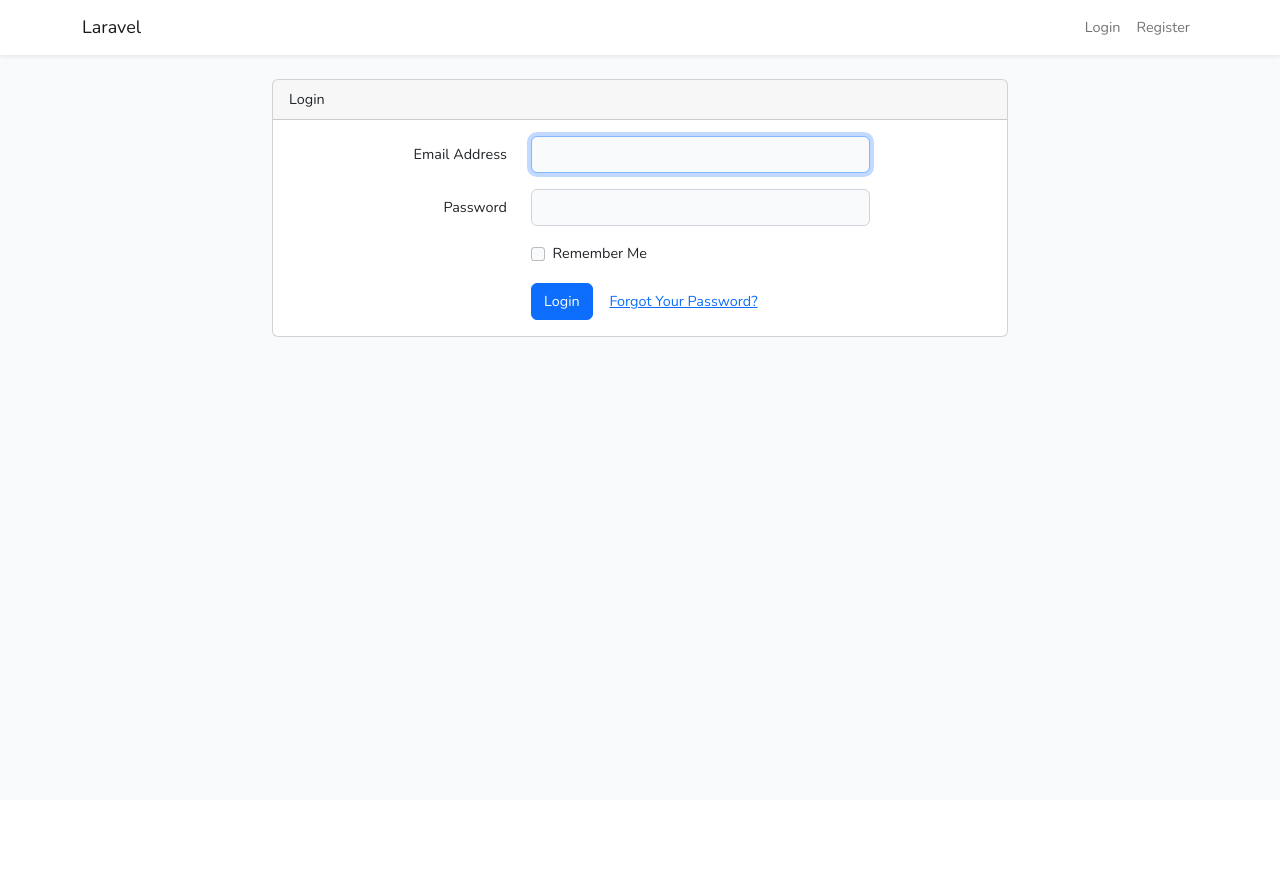
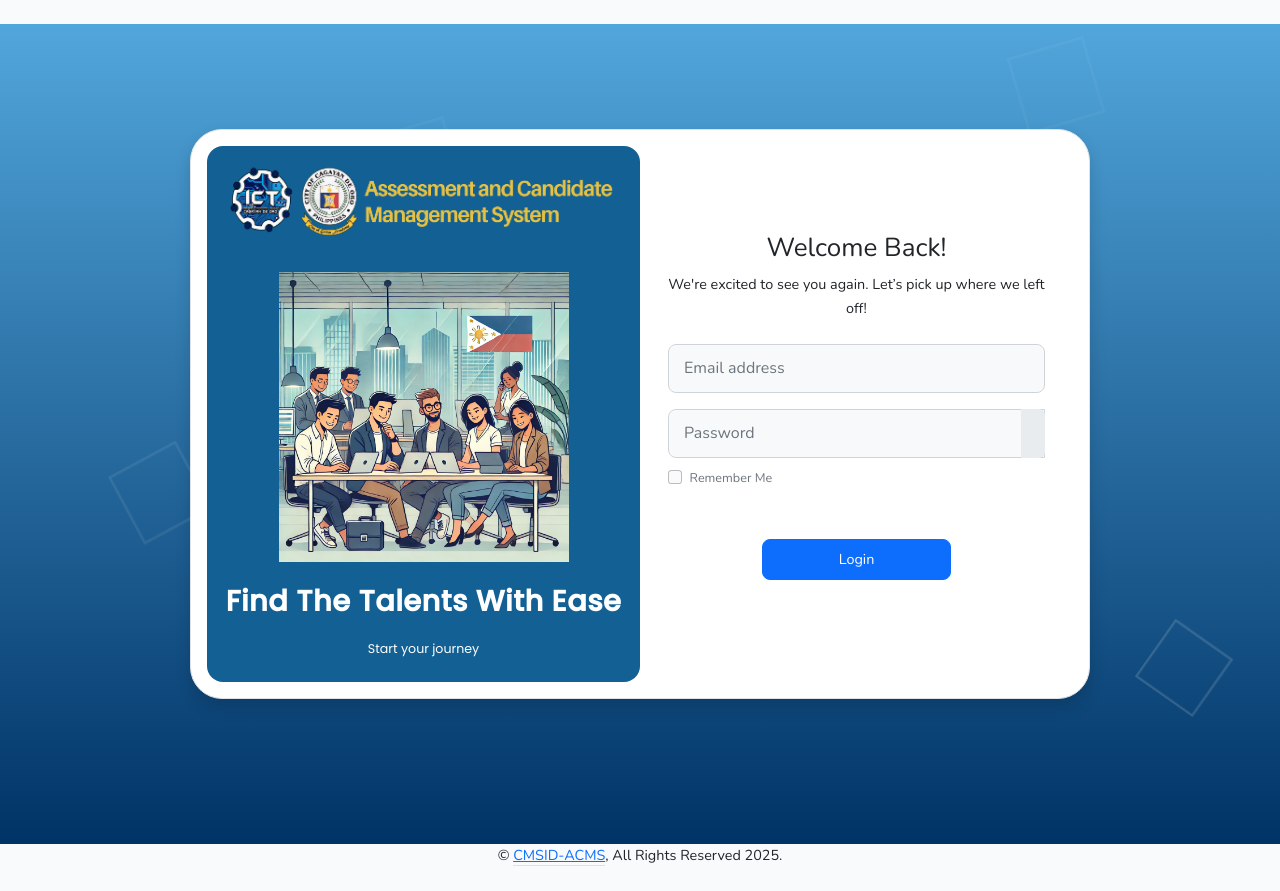
Before and after one commit to cmisidcdo/cmisid-trade-test, a Laravel app: page / in a window 1280 px wide. Before the commit the page ends 337 px from the top, so only its background shows below. Run offline with Laravel 12, Linux system fonts and the light colour scheme; style sheets or scripts are compiled from the project's sources; some libraries are stand-ins or nearby versions.

Commit message:
Done on Login page design, 95% done

```diff
--- /dev/null
+++ b/public/css/login.css
@@ -0,0 +1,242 @@
+@import url('https://fonts.googleapis.com/css2?family=Poppins:wght@400;500&display=swap');
+
+body {
+    font-family: 'Poppins', sans-serif;
+    background: #ececec;
+}
+
+/*------------ Login container ------------*/
+
+.box-area {
+    max-width: 930px; /* Use max-width for better responsiveness */
+    width: 100%; /* Full width on small screens */
+    margin: 0 auto; /* Center align the box */
+}
+
+/*------------ Right box ------------*/
+
+.right-box {
+    padding: 40px 30px; /* Adjusted padding */
+}
+
+/*------------ Custom Placeholder ------------*/
+
+::placeholder {
+    font-size: 16px;
+}
+
+.rounded-4 {
+    border-radius: 20px;
+}
+
+.rounded-5 {
+    border-radius: 30px;
+}
+
+/*------------ Header Text ------------*/
+
+.header-text {
+    text-align: center; /* Center the text */
+}
+
+.header-text h2 {
+    margin: 0; /* Remove default margin for better centering */
+    font-size: 26px; /* Default header size */
+}
+
+.header-text p {
+    margin-top: 10px; /* Optional: Add some space above the paragraph */
+}
+
+/*------------ Input Field Styles ------------*/
+
+.input-group .form-control {
+    font-size: 16px; /* Increase font size for better readability */
+    padding: 12px 15px; /* Increase padding for more height */
+    width: 100%; /* Keep it full width */
+    max-width: 400px; /* Increase max width to prevent it from being too narrow */
+    margin: 0 auto; /* Center it within the input group */
+    transition: border-color 0.3s ease, box-shadow 0.3s ease; /* Transition for focus */
+}
+
+
+
+
+
+
+
+.fas
+.input-group .form-control:focus {
+    border-color: #81C8E4; /* Example color */
+    box-shadow: 0 0 5px rgba(81, 166, 219, 0.5); /* Focus effect */
+}
+
+/* Responsive Styles */
+@media only screen and (max-width: 768px) {
+    .input-group .form-control {
+        font-size: 14px; /* Smaller font size for mobile */
+        padding: 12px 15px; /* Maintain increased padding */
+    }
+
+    .left-box {
+        height: auto; /* Adjust height to auto for better fit */
+        overflow: hidden; /* Keeps the image from overflowing */
+        padding: 20px; /* Added padding */
+    }
+
+    .right-box {
+        padding: 20px; /* Adjust padding for small screens */
+        overflow-y: auto; /* Add scroll if content exceeds */
+        max-height: calc(100vh - 100px); /* Adjust based on the viewport */
+    }
+
+    .header-text h2 {
+        font-size: 24px; /* Adjust header font size */
+    }
+
+    .header-text p {
+        font-size: 14px; /* Smaller paragraph size */
+    }
+
+    .featured-image img {
+        width: 150px; /* Smaller image for mobile view */
+    }
+}
+
+/* Extra small devices (phones, less than 576px) */
+@media (max-width: 575.98px) {
+    .input-group .form-control {
+        font-size: 12px; /* Small font size for mobile */
+        padding: 6px 10px; /* Further reduce padding */
+        max-width: 100%; /* Allow full width on smaller screens */
+    }
+
+    .header-text p {
+        font-size: 12px; /* Further reduce paragraph size */
+    }
+
+    .left-box {
+        padding: 10px; /* Less padding on mobile */
+    }
+
+    .right-box {
+        padding: 15px; /* Less padding on mobile */
+    }
+
+    .featured-image img {
+        width: 120px; /* Further reduce image size */
+    }
+}
+
+/*------------ Button Styles ------------*/
+
+.input-group button {
+    font-size: 14px; /* Base button size */
+    padding: 8px 15px; /* Button padding */
+}
+
+/* Optional: Adjust for mobile screens */
+@media (max-width: 575.98px) {
+    .input-group button {
+        font-size: 12px; /* Smaller font size for mobile */
+        padding: 8px 15px; /* Further reduce padding */
+        width: 70%; /* Wider for small screens if needed */
+    }
+}
+
+/* Login container adjustments */
+.container.min-vh-100 {
+    min-height: calc(100vh - 50px); /* Adjust this based on your footer's height */
+    padding-bottom: 20px; /* Adds space below the content */
+    display: flex; /* Maintain flexbox properties */
+    flex-direction: column; /* Arrange items in a column */
+    justify-content: center; /* Center the content vertically */
+}
+
+* {
+    padding: 0;
+    margin: 0;
+}
+
+/* Ensure the login background occupies the full viewport without overlapping */
+.loginbackground {
+    min-height: 100vh; /* Adjusts to viewport height */
+    overflow-y: auto;  /* Adds scroll if content exceeds viewport */
+    width: 100%;
+    background: linear-gradient(180deg, rgb(81, 166, 219) 0%, rgba(0, 51, 102, 1) 100%);
+    padding-bottom: 20px; /* Space at the bottom for separation */
+}
+
+/* Animation Boxes */
+.boxes div {
+    position: absolute;
+    width: 5vw; /* Responsive width */
+    height: 5vw; /* Responsive height */
+    background-color: transparent;
+    border: 2px solid #FFFFFF;
+}
+
+.boxes div:nth-child(1) {
+    top: 70%;
+    left: 10%;
+    animation: box-animate 10s infinite;
+}
+
+.boxes div:nth-child(2) {
+    top: 20%;
+    left: 80%;
+    animation: box-animate 9s infinite;
+}
+
+.boxes div:nth-child(3) {
+    top: 50%;
+    left: 50%;
+    animation: box-animate 6s infinite;
+}
+
+.boxes div:nth-child(4) {
+    top: 80%;
+    left: 60%;
+    animation: box-animate 15s infinite;
+}
+
+.boxes div:nth-child(5) {
+    top: 30%;
+    left: 30%;
+    animation: box-animate 9s infinite;
+}
+
+.boxes div:nth-child(6) {
+    top: 90%;
+    left: 90%;
+    animation: box-animate 12s infinite;
+}
+
+.boxes div:nth-child(7) {
+    top: 80%;
+    left: 30%;
+    animation: box-animate 2s infinite;
+}
+
+.boxes div:nth-child(8) {
+    top: 40%;
+    left: 20%;
+    animation: box-animate 2s infinite;
+}
+
+.boxes div:nth-child(9) {
+    top: 50%;
+    left: 80%;
+    animation: box-animate 2s infinite;
+}
+
+@keyframes box-animate {
+    0% {
+        transform: scale(0) translateY(0) rotate(0);
+        opacity: 1;
+    }
+    100% {
+        transform: scale(1.3) translateY(-90px) rotate(360deg);
+        opacity: 0;
+    }
+}
--- a/resources/views/auth/login.blade.php
+++ b/resources/views/auth/login.blade.php
@@ -1,68 +1,80 @@
 @extends('layouts.app')
 
 @section('content')
-<div class="container">
-    <div class="row justify-content-center">
-        <div class="col-md-8">
-            <div class="card">
-                <div class="card-header">{{ __('Login') }}</div>
+<!-- Login Section Start -->
+<div id="loginSection" class="loginbackground">
+    <div class="boxes">
+        <div></div>
+        <div></div>
+        <div></div>
+        <div></div>
+        <div></div>
+        <div></div>
+        <div></div>
+        <div></div>
+        <div></div>
+    </div>
+    <div class="container d-flex justify-content-center align-items-center min-vh-100">
+        <!----------------------- Login Container --------------------------->
+        <div class="row border rounded-5 p-3 bg-white shadow box-area w-100" style="max-width: 900px;">
 
-                <div class="card-body">
-                    <form method="POST" action="{{ route('login') }}">
+            <!--------------------------- Left Box ----------------------------->
+
+            <div class="animated slideInLeft col-md-6 rounded-4 d-flex justify-content-center align-items-center flex-column left-box" style="background:rgb(18, 96, 148);">
+            <div class="featured-image mb-3">
+                    <img src="{{ asset('img/logo.png') }}" class="img-fluid" style="height: 110px;" alt="Login Illustration">
+                </div>
+                <div class="featured-image mb-3">
+                    <img src="{{ asset('img/login.webp') }}" class="img-fluid" style="width: 290px;" alt="Login Illustration">
+                </div>
+                <p class="text-white fs-2" style="font-family: 'Poppins', sans-serif; font-weight: 700; letter-spacing: 0.5px;">
+                    Find The Talents With Ease
+                </p>
+                <small class="text-white text-wrap text-center mb-4" style="width: 17rem; font-family: 'Poppins', sans-serif; line-height: 1.5;">
+                    Start your journey
+                </small>
+            </div>
+
+            <!--------------------------- Right Box ----------------------------->
+            <div class="animated slideInRight col-md-6 right-box d-flex justify-content-center align-items-center">
+                <div class="w-100 px-3">
+                    <div class="header-text mb-4 text-center">
+                        <h2>Welcome Back!</h2>
+                        <p>We're excited to see you again. Let’s pick up where we left off!</p>
+                    </div>
+                    <form id="loginForm" method="POST" action="{{ route('login') }}">
                         @csrf
-
-                        <div class="row mb-3">
-                            <label for="email" class="col-md-4 col-form-label text-md-end">{{ __('Email Address') }}</label>
-
-                            <div class="col-md-6">
-                                <input id="email" type="email" class="form-control @error('email') is-invalid @enderror" name="email" value="{{ old('email') }}" required autocomplete="email" autofocus>
-
+                        <div class="input-group mb-3">
+                            <input type="email" class="form-control form-control-lg bg-light fs-6 @error('email') is-invalid @enderror" name="email" value="{{ old('email') }}" placeholder="Email address" aria-label="Email address" required>
                             @error('email')
                             <span class="invalid-feedback" role="alert">
                                 <strong>{{ $message }}</strong>
                             </span>
                             @enderror
                         </div>
+                        <div class="input-group mb-1 position-relative">
+                        <div class="input-group mb-1 position-relative">
+                            <input type="password" id="password" class="form-control form-control-lg bg-light fs-6 @error('password') is-invalid @enderror" name="password" placeholder="Password" aria-label="Password" required>
+                            <span class="input-group-text border-0 position-absolute end-0 top-0 h-100 toggle-password" style="cursor: pointer; z-index: 10;">
+                            <i id="togglePassword" class="bi bi-eye" aria-label="Toggle password visibility"></i>
+                             </span>
                         </div>
 
-                        <div class="row mb-3">
-                            <label for="password" class="col-md-4 col-form-label text-md-end">{{ __('Password') }}</label>
-
-                            <div class="col-md-6">
-                                <input id="password" type="password" class="form-control @error('password') is-invalid @enderror" name="password" required autocomplete="current-password">
-
                             @error('password')
-                                    <span class="invalid-feedback" role="alert">
+                            < class="invalid-feedback" role="alert">
                                 <strong>{{ $message }}</strong>
                             </span>
                             @enderror
                         </div>
+                        <div class="input-group mb-5 d-flex justify-content-between">
+                            <div class="form-check">
+                                <input type="checkbox" class="form-check-input" id="formCheck" name="remember">
+                                <label for="formCheck" class="form-check-label text-secondary"><small>Remember Me</small></label>
                             </div>
 
-                        <div class="row mb-3">
-                            <div class="col-md-6 offset-md-4">
-                                <div class="form-check">
-                                    <input class="form-check-input" type="checkbox" name="remember" id="remember" {{ old('remember') ? 'checked' : '' }}>
-
-                                    <label class="form-check-label" for="remember">
-                                        {{ __('Remember Me') }}
-                                    </label>
                         </div>
-                            </div>
-                        </div>
-
-                        <div class="row mb-0">
-                            <div class="col-md-8 offset-md-4">
-                                <button type="submit" class="btn btn-primary">
-                                    {{ __('Login') }}
-                                </button>
-
-                                @if (Route::has('password.request'))
-                                    <a class="btn btn-link" href="{{ route('password.request') }}">
-                                        {{ __('Forgot Your Password?') }}
-                                    </a>
-                                @endif
-                            </div>
+                        <div class="input-group mb-3 d-flex justify-content-center">
+                            <button type="submit" class="btn btn-lg btn-primary w-50 fs-6">Login</button>
                         </div>
                     </form>
                 </div>
@@ -70,4 +82,18 @@
         </div>
     </div>
 </div>
+<!-- Login Section End -->
+
+<!-- Footer Start -->
+<div class="container wow fadeIn" data-wow-delay="0.1s">
+    <div class="copyright">
+        <div class="row justify-content-center">
+            <div class="col-md-6 text-center mb-3 mb-md-0 text">
+                &copy; <a class="border-bottom" href="#">CMSID-ACMS</a>, All Rights Reserved 2025.
+            </div>
+        </div>
+    </div>
+</div>
+<!-- Footer End -->
+
 @endsection
--- a/resources/views/layouts/app.blade.php
+++ b/resources/views/layouts/app.blade.php
@@ -13,12 +13,16 @@
     <link rel="dns-prefetch" href="//fonts.bunny.net">
     <link href="https://fonts.bunny.net/css?family=Nunito" rel="stylesheet">
 
+    <!-- Login  -->
+    <link rel="stylesheet" href="{{ asset('css/login.css') }}">
+    <link rel="stylesheet" href="{{ asset('css/animate.css') }}">
+
     <!-- Scripts -->
     @vite(['resources/sass/app.scss', 'resources/js/app.js'])
 </head>
 <body>
     <div id="app">
-        <nav class="navbar navbar-expand-md navbar-light bg-white shadow-sm">
+        <nav class="navbar navbar-expand-md navbar-light bg-white shadow-sm d-none">
             <div class="container">
                 <a class="navbar-brand" href="{{ url('/') }}">
                     {{ config('app.name', 'Laravel') }}
```
Also changed, not shown: public/css/animate.css (added), public/css/style.css (line endings or trailing spaces), public/img/login.png.png (added), public/img/login.webp (added), public/img/logo.png, public/img/logo1.png (added). Lines whose indentation alone changed are shown as unchanged.
